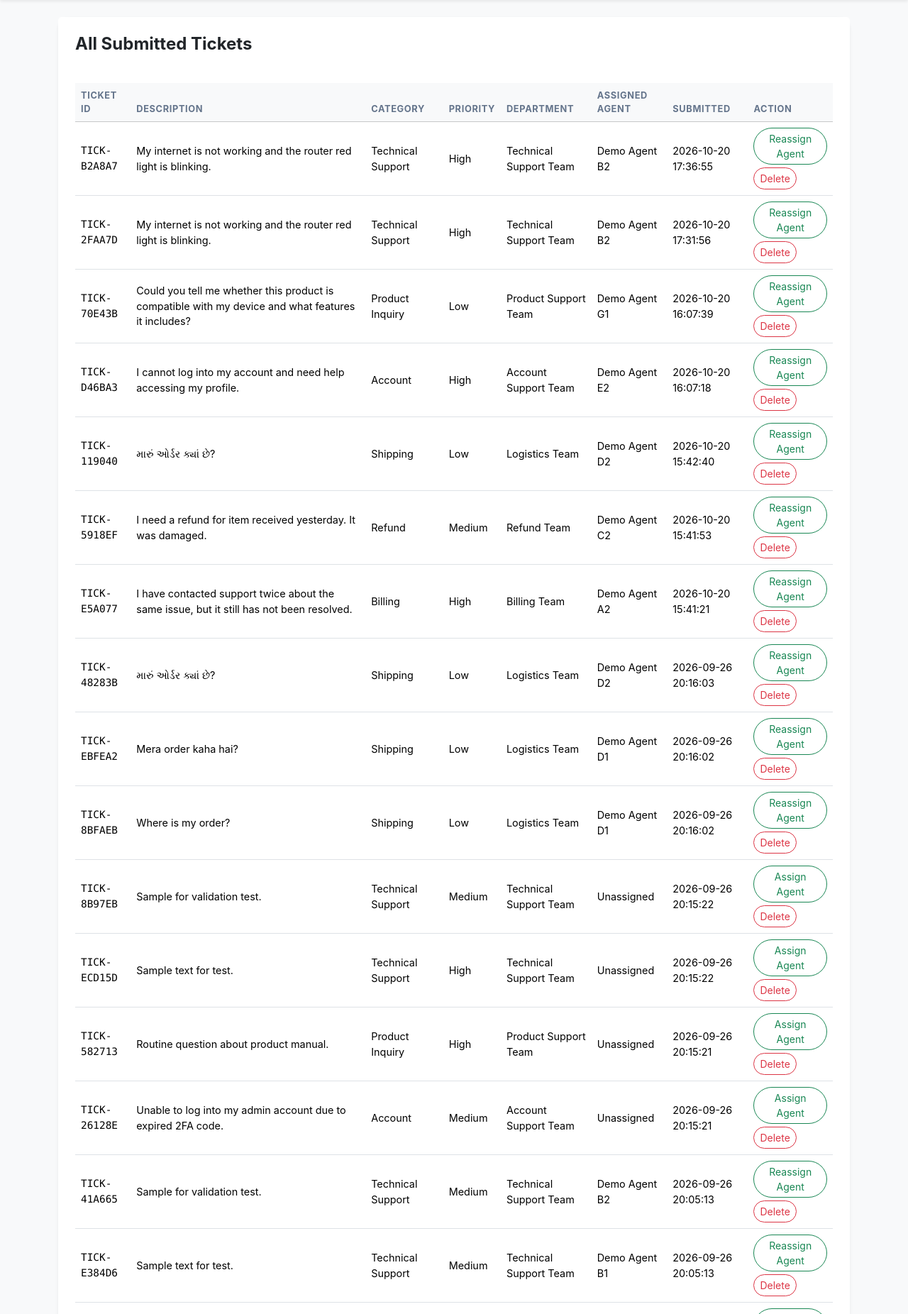
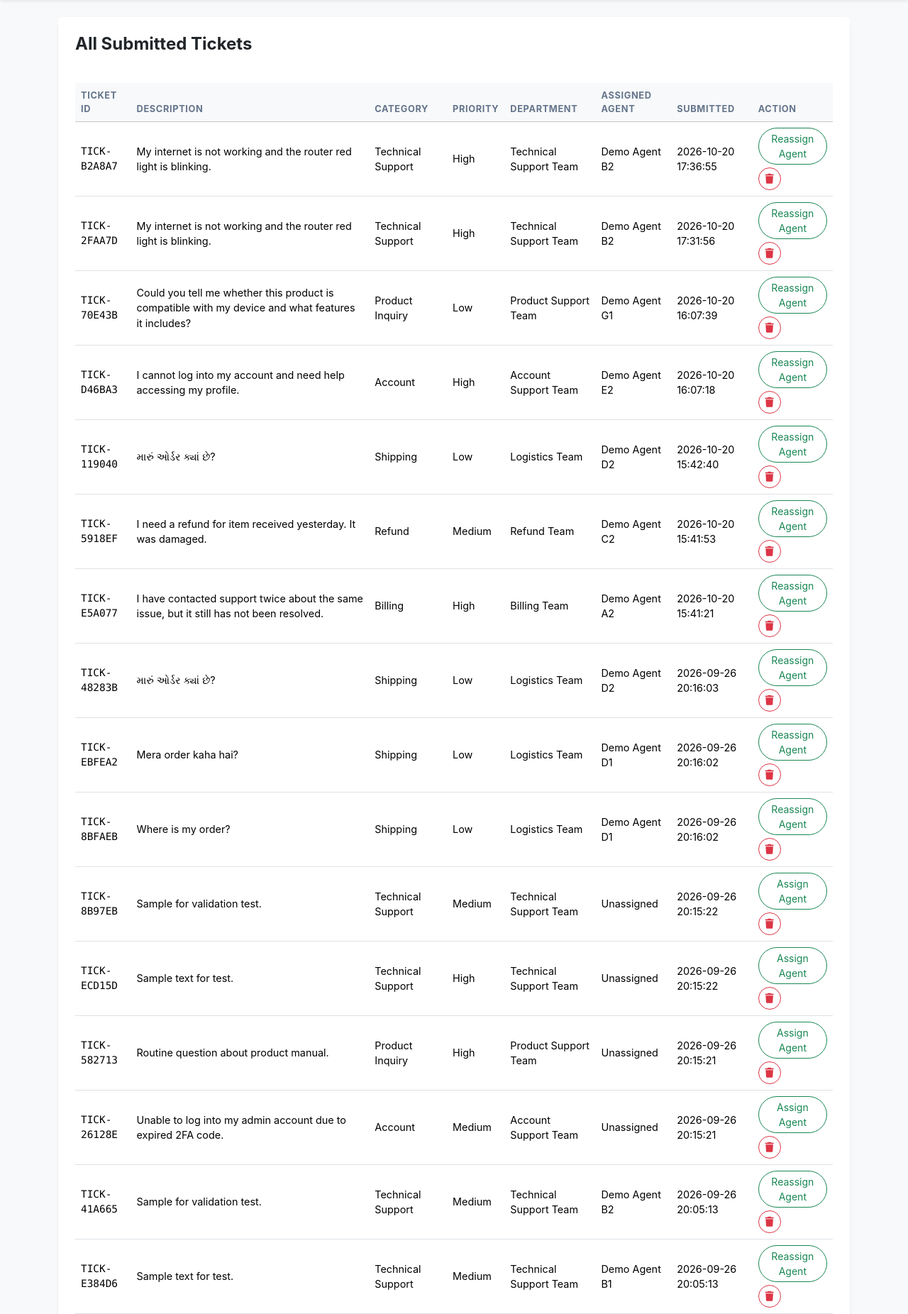
Before and after one commit to Pranjal-1307/customer-support-ticket-routing, a Flask app: page /admin/tickets in a window 1280 px wide. Shown: the part 56-1908 px from the top of the page at 71% size. Run offline with Flask 3, Linux system fonts and the light colour scheme; data comes from the database, SQL or seed files in the repository.

Commit message:
Compact admin ticket action buttons

```diff
--- a/app/static/script.js
+++ b/app/static/script.js
@@ -304,13 +304,15 @@ function renderRecentTicketsTable(tickets) {
                 <td class="assigned-agent">${t.assigned_agent || 'Unassigned'}</td>
                 <td><span class="fw-semibold text-primary">${catConfStr}</span></td>
                 <td>
-                    <button class="btn btn-sm btn-outline-primary rounded-pill px-3" onclick="openFeedbackModal('${t.ticket_id}', '${escapedText}', '${t.priority}')">
-                        <i class="fa-solid fa-pen-to-square me-1"></i>Correct
+                    <div class="d-flex align-items-center gap-1">
+                    <button type="button" class="btn btn-sm btn-outline-primary rounded-pill ticket-action-icon" aria-label="Correct priority for ${t.ticket_id}" title="Correct priority for ${t.ticket_id}" onclick="openFeedbackModal('${t.ticket_id}', '${escapedText}', '${t.priority}')">
+                        <i class="fa-solid fa-pen-to-square" aria-hidden="true"></i>
                     </button>
-                    <button class="btn btn-sm btn-outline-danger rounded-pill px-3 ms-1" onclick="deleteTicket('${t.ticket_id}')">
-                        <i class="fa-solid fa-trash me-1"></i>Delete
+                    <button type="button" class="btn btn-sm btn-outline-danger rounded-pill ticket-action-icon" aria-label="Delete ticket ${t.ticket_id}" title="Delete ticket ${t.ticket_id}" onclick="deleteTicket('${t.ticket_id}')">
+                        <i class="fa-solid fa-trash" aria-hidden="true"></i>
                     </button>
-                    <button type="button" class="btn btn-sm btn-outline-success rounded-pill px-2 ms-1 assign-agent-btn" data-ticket-id="${t.ticket_id}">${assignmentAction}</button>
+                    <button type="button" class="btn btn-sm btn-outline-success rounded-pill px-2 assign-agent-btn" data-ticket-id="${t.ticket_id}">${assignmentAction}</button>
+                    </div>
                 </td>
             </tr>
         `;
--- a/app/static/style.css
+++ b/app/static/style.css
@@ -49,6 +49,20 @@ body {
     font-size: 0.9rem;
 }
 
+.ticket-action-icon {
+    width: 2rem;
+    height: 2rem;
+    padding: 0;
+    display: inline-flex;
+    align-items: center;
+    justify-content: center;
+}
+
+.ticket-action-icon:focus-visible {
+    outline: 2px solid currentColor;
+    outline-offset: 2px;
+}
+
 /* Custom Badge Colors */
 .badge-low { background-color: #10b981; color: white; }
 .badge-medium { background-color: #f59e0b; color: white; }
--- a/app/templates/tickets.html
+++ b/app/templates/tickets.html
@@ -5,6 +5,7 @@
     <meta name="viewport" content="width=device-width, initial-scale=1.0">
     <title>All Tickets | Customer Support Ticket Routing</title>
     <link href="https://cdn.jsdelivr.net/npm/bootstrap@5.3.2/dist/css/bootstrap.min.css" rel="stylesheet">
+    <link rel="stylesheet" href="https://cdnjs.cloudflare.com/ajax/libs/font-awesome/6.4.0/css/all.min.css">
     <link rel="stylesheet" href="{{ url_for('static', filename='style.css') }}">
 </head>
 <body class="bg-light">
@@ -50,7 +51,9 @@
                                         <button type="button" class="btn btn-sm btn-outline-success rounded-pill assign-agent-btn" data-ticket-id="{{ ticket.ticket_id }}">
                                             {{ 'Reassign Agent' if ticket.assigned_agent != 'Unassigned' else 'Assign Agent' }}
                                         </button>
-                                        <button type="button" class="btn btn-sm btn-outline-danger rounded-pill delete-ticket-btn" data-ticket-id="{{ ticket.ticket_id }}">Delete</button>
+                                        <button type="button" class="btn btn-sm btn-outline-danger rounded-pill ticket-action-icon delete-ticket-btn" data-ticket-id="{{ ticket.ticket_id }}" aria-label="Delete ticket {{ ticket.ticket_id }}" title="Delete ticket {{ ticket.ticket_id }}">
+                                            <i class="fa-solid fa-trash" aria-hidden="true"></i>
+                                        </button>
                                     </div>
                                 </td>
                             </tr>
```
Also changed, not shown: tests/test_ticket_validation.py (+10 -3 lines).
